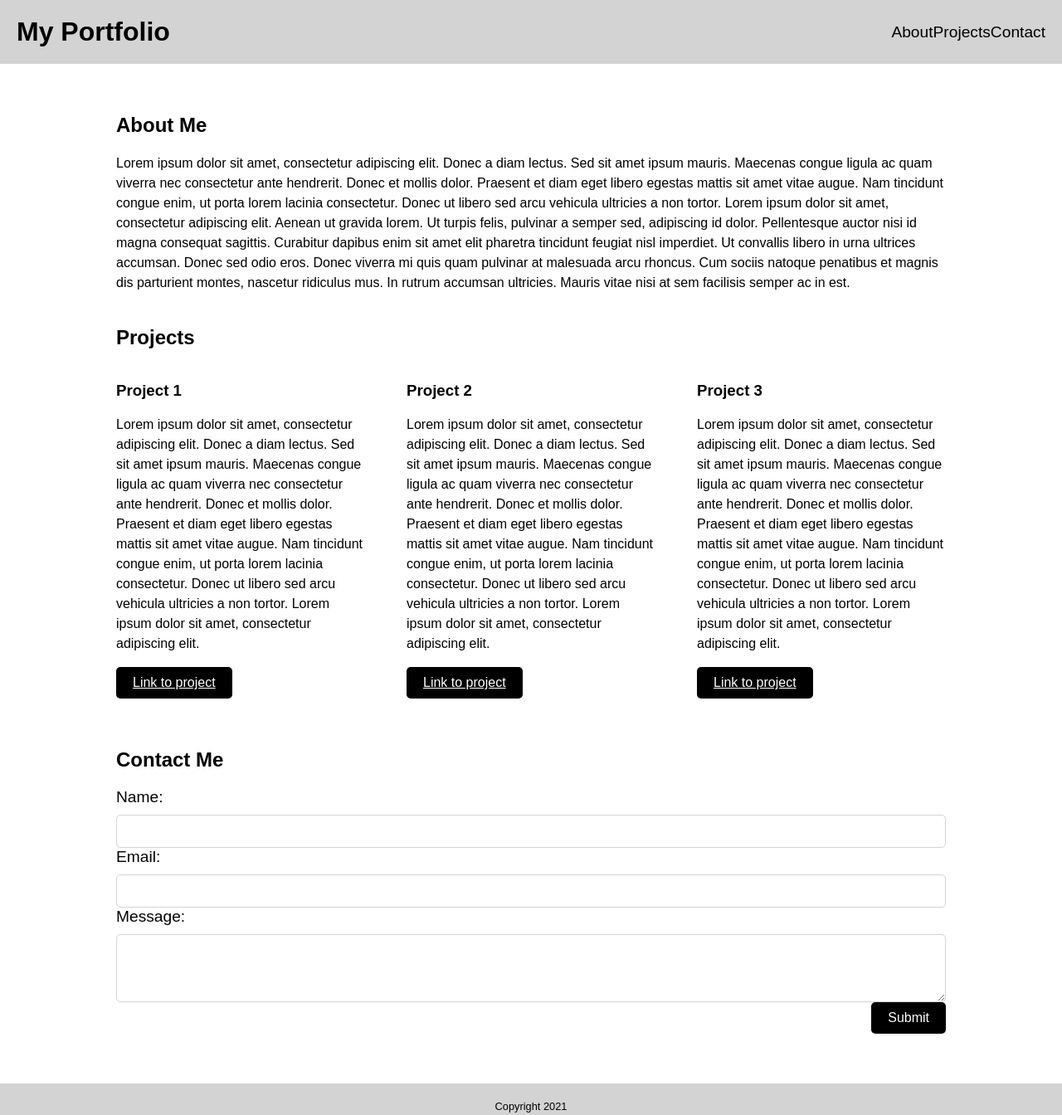
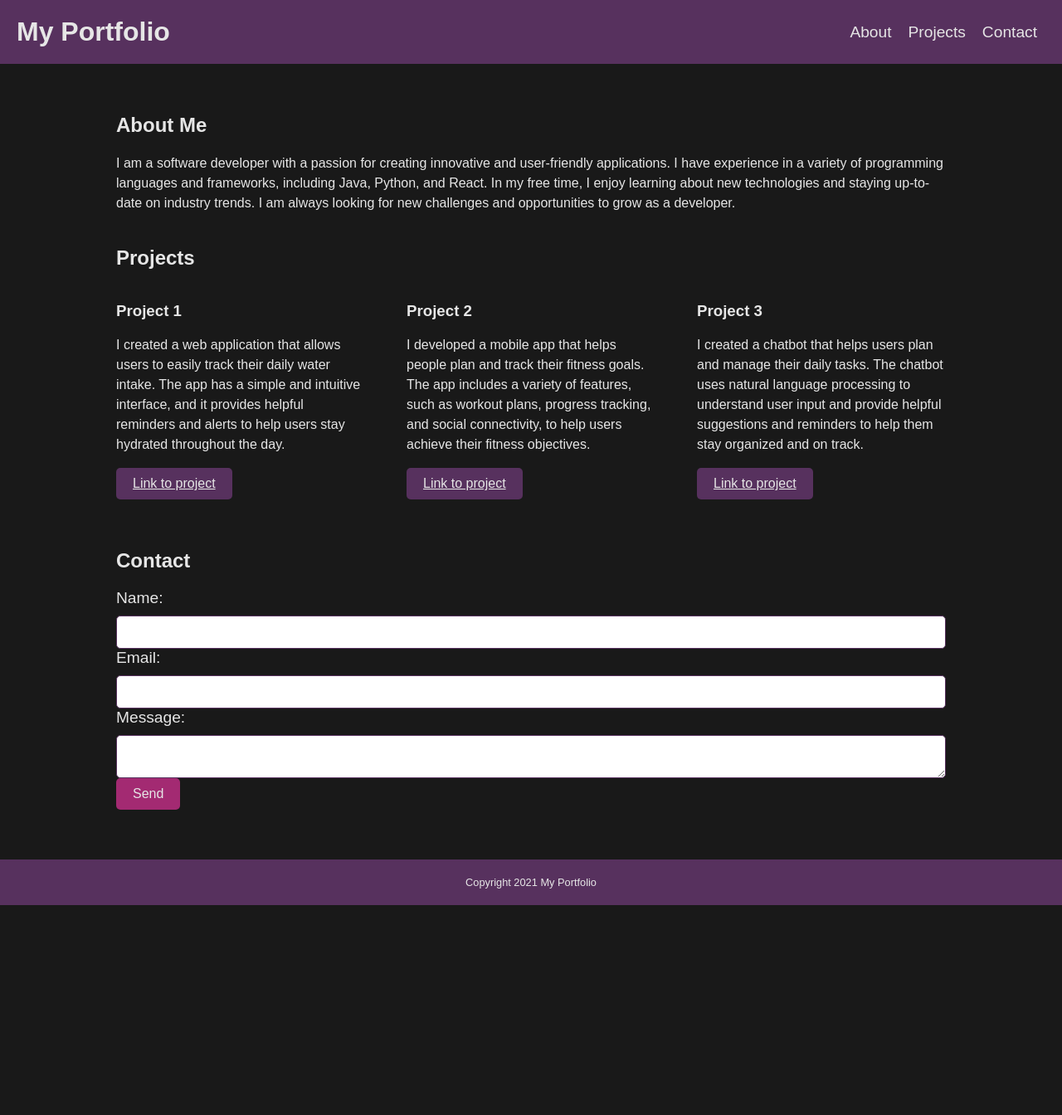
Before and after one commit to liquidised/liquidised.github.io, a plain HTML site: page index.html in a window 1280 px wide. Shown: the whole page at 83% size. After the commit the page ends 1091 px from the top, so only its background shows below. Drawn offline with Linux system fonts and the light colour scheme.

Commit message:
website homies

```diff
--- a/index.html
+++ b/index.html
@@ -3,56 +3,77 @@
 <head>
   <title>My Portfolio</title>
   <link rel="stylesheet" type="text/css" href="style.css">
+  <script>
+    // Get all the buttons with a data-scroll attribute
+    const buttons = document.querySelectorAll('[data-scroll]');
+
+    // Add a click event listener to each button
+    buttons.forEach((button) => {
+      button.addEventListener('click', (event) => {
+        // Prevent the default link behavior
+        event.preventDefault();
+
+        // Get the element to scroll to
+        const targetId = button.getAttribute('href');
+        const targetElement = document.querySelector(targetId);
+
+        // Scroll to the element slowly
+        targetElement.scrollIntoView({
+          behavior: 'smooth',
+        });
+      });
+    });
+  </script>
 </head>
 <body>
   <header>
     <h1>My Portfolio</h1>
     <nav>
-      <a href="#about">About</a>
-      <a href="#projects">Projects</a>
-      <a href="#contact">Contact</a>
+      <a href="#about" data-scroll>About</a>
+      <a href="#projects" data-scroll>Projects</a>
+      <a href="#contact" data-scroll>Contact</a>
     </nav>
   </header>
   <main>
     <section id="about">
       <h2>About Me</h2>
-      <p>Lorem ipsum dolor sit amet, consectetur adipiscing elit. Donec a diam lectus. Sed sit amet ipsum mauris. Maecenas congue ligula ac quam viverra nec consectetur ante hendrerit. Donec et mollis dolor. Praesent et diam eget libero egestas mattis sit amet vitae augue. Nam tincidunt congue enim, ut porta lorem lacinia consectetur. Donec ut libero sed arcu vehicula ultricies a non tortor. Lorem ipsum dolor sit amet, consectetur adipiscing elit. Aenean ut gravida lorem. Ut turpis felis, pulvinar a semper sed, adipiscing id dolor. Pellentesque auctor nisi id magna consequat sagittis. Curabitur dapibus enim sit amet elit pharetra tincidunt feugiat nisl imperdiet. Ut convallis libero in urna ultrices accumsan. Donec sed odio eros. Donec viverra mi quis quam pulvinar at malesuada arcu rhoncus. Cum sociis natoque penatibus et magnis dis parturient montes, nascetur ridiculus mus. In rutrum accumsan ultricies. Mauris vitae nisi at sem facilisis semper ac in est.</p>
+      <p>I am a software developer with a passion for creating innovative and user-friendly applications. I have experience in a variety of programming languages and frameworks, including Java, Python, and React. In my free time, I enjoy learning about new technologies and staying up-to-date on industry trends. I am always looking for new challenges and opportunities to grow as a developer.</p>
     </section>
     <section id="projects">
       <h2>Projects</h2>
       <ul>
         <li>
           <h3>Project 1</h3>
-          <p>Lorem ipsum dolor sit amet, consectetur adipiscing elit. Donec a diam lectus. Sed sit amet ipsum mauris. Maecenas congue ligula ac quam viverra nec consectetur ante hendrerit. Donec et mollis dolor. Praesent et diam eget libero egestas mattis sit amet vitae augue. Nam tincidunt congue enim, ut porta lorem lacinia consectetur. Donec ut libero sed arcu vehicula ultricies a non tortor. Lorem ipsum dolor sit amet, consectetur adipiscing elit.</p>
+          <p>I created a web application that allows users to easily track their daily water intake. The app has a simple and intuitive interface, and it provides helpful reminders and alerts to help users stay hydrated throughout the day.</p>
           <a href="#">Link to project</a>
         </li>
         <li>
           <h3>Project 2</h3>
-          <p>Lorem ipsum dolor sit amet, consectetur adipiscing elit. Donec a diam lectus. Sed sit amet ipsum mauris. Maecenas congue ligula ac quam viverra nec consectetur ante hendrerit. Donec et mollis dolor. Praesent et diam eget libero egestas mattis sit amet vitae augue. Nam tincidunt congue enim, ut porta lorem lacinia consectetur. Donec ut libero sed arcu vehicula ultricies a non tortor. Lorem ipsum dolor sit amet, consectetur adipiscing elit.</p>
+          <p>I developed a mobile app that helps people plan and track their fitness goals. The app includes a variety of features, such as workout plans, progress tracking, and social connectivity, to help users achieve their fitness objectives.</p>
           <a href="#">Link to project</a>
         </li>
         <li>
             <h3>Project 3</h3>
-          <p>Lorem ipsum dolor sit amet, consectetur adipiscing elit. Donec a diam lectus. Sed sit amet ipsum mauris. Maecenas congue ligula ac quam viverra nec consectetur ante hendrerit. Donec et mollis dolor. Praesent et diam eget libero egestas mattis sit amet vitae augue. Nam tincidunt congue enim, ut porta lorem lacinia consectetur. Donec ut libero sed arcu vehicula ultricies a non tortor. Lorem ipsum dolor sit amet, consectetur adipiscing elit.</p>
+            <p>I created a chatbot that helps users plan and manage their daily tasks. The chatbot uses natural language processing to understand user input and provide helpful suggestions and reminders to help them stay organized and on track.</p>
             <a href="#">Link to project</a>
     </li>
   </ul>
 </section>
 <section id="contact">
-      <h2>Contact Me</h2>
+    <h2>Contact</h2>
     <form>
       <label for="name">Name:</label>
-        <input type="text" id="name" name="name"><br>
+      <input type="text" id="name" name="name" required>
       <label for="email">Email:</label>
-        <input type="text" id="email" name="email"><br>
-        <label for="message">Message:</label><br>
-        <textarea id="message" name="message" rows="4" cols="50"></textarea><br>
-        <input type="submit" value="Submit">
+      <input type="text" id="email" name="email" required>
+      <label for="message">Message:</label>
+      <textarea id="message" name="message" required></textarea>
+      <input type="submit" value="Send">
     </form>
   </section>
   </main>
   <footer>
-    <p>Copyright 2021</p>
+    <p>Copyright 2021 My Portfolio</p>
   </footer>
   </body>
   </html>
--- a/style.css
+++ b/style.css
@@ -1,12 +1,12 @@
 body {
     font-family: Arial, sans-serif;
     margin: 0;
-    background-color: white;
-    color: black;
+    background-color: #191919;
+    color: #e6e6e6;
   }
 
   header {
-    background-color: lightgray;
+    background-color: #57315e;
     padding: 20px;
     display: flex;
     justify-content: space-between;
@@ -16,22 +16,24 @@ body {
   h1 {
     margin: 0;
     font-size: 2em;
+    animation: fadeIn 2s ease;
   }
 
   nav {
     display: flex;
-    justify-content: space-around
+    justify-content: space-around;
   }
 
   nav a {
     text-decoration: none;
-  color: black;
+    color: #e6e6e6;
     font-size: 1.2em;
     transition: color 0.2s ease;
+    margin: 0 10px;
   }
 
   nav a:hover {
-  color: darkgray;
+    color: #a32a72;
   }
 
   main {
@@ -47,10 +49,12 @@ section {
   section h2 {
     font-size: 1.5em;
     margin-bottom: 20px;
+    animation: fadeIn 2s ease;
   }
 
   section p {
     line-height: 1.5;
+    animation: fadeIn 2s ease;
   }
 
   section ul {
@@ -65,19 +69,20 @@ section ul {
   section li {
     width: 30%;
     margin-bottom: 20px;
+    animation: fadeIn 2s ease;
   }
 
   section a {
     display: inline-block;
-  color: white;
-  background-color: black;
+    color: #e6e6e6;
+    background-color: #57315e;
     padding: 10px 20px;
     border-radius: 5px;
     transition: background-color 0.2s ease;
   }
 
   section a:hover {
-  background-color: darkgray;
+    background-color: #a32a72;
   }
 
   form {
@@ -90,38 +95,95 @@ form label {
     width: 100%;
     font-size: 1.2em;
     margin-bottom: 10px;
+    animation: fadeIn 2s ease;
   }
 
   form input[type="text"], form textarea {
     width: 100%;
     font-size: 1em;
     padding: 10px;
-  border: 1px solid lightgray;
+    border: 1px solid #57315e;
     border-radius: 5px;
+    animation: fadeIn 2s ease;
   }
 
   form input[type="submit"] {
     font-size: 1em;
-  background-color: black;
-  color: white;
+    background-color: #a32a72;
+    color: #e6e6e6;
     border: none;
     padding: 10px 20px;
     border-radius: 5px;
-  transition: background-color 0.2s ease;
-  cursor: pointer;
   }
-
     form input[type="submit"]:hover {
-  background-color: darkgray;
+        background-color: #7f276d;
       }
 
       footer {
-  background-color: lightgray;
+        background-color: #57315e;
         padding: 20px;
         text-align: center;
+        animation: fadeIn 2s ease;
       }
 
       footer p {
         margin: 0;
         font-size: 0.8em;
+        animation: fadeIn 2s ease;
       }
+
+      /* Add scrolling animation when buttons are clicked */
+      nav a:active {
+        transform: scale(1.1);
+        box-shadow: 0 0 10px rgba(0, 0, 0, 0.2);
+        animation: scrollTo 1s ease-in-out;
+      }
+
+      @keyframes scrollTo {
+        from {
+          transform: translateY(0);
+        }
+        to {
+          transform: translateY(1000px); /* Scroll down slowly */
+        }
+      }
+
+      @keyframes fadeIn {
+        from {
+          opacity: 0;
+        }
+        to {
+          opacity: 1;
+        }
+      }
+
+      /* Add window effect to make it look like you are looking out at the stars */
+      .window {
+        position: relative;
+        width: 100%;
+        height: 100%;
+      }
+
+      .window::before {
+        content: "";
+        position: absolute;
+        top: 0;
+        left: 0;
+        width: 100%;
+        height: 100%;
+        background-color: #57315e;
+        z-index: -1;
+        box-shadow: inset 0 0 100px #191919;
+      }
+
+      .window::after {
+        content: "";
+        position: absolute;
+        top: 0;
+        left: 0;
+        width: 100%;
+        height: 100%;
+        background: url(https://www.toptal.com/designers/subtlepatterns/patterns/dark_wall.png) repeat;
+        z-index: -2;
+        opacity: 0.6;
+      }
```
Lines whose indentation alone changed are shown as unchanged.
